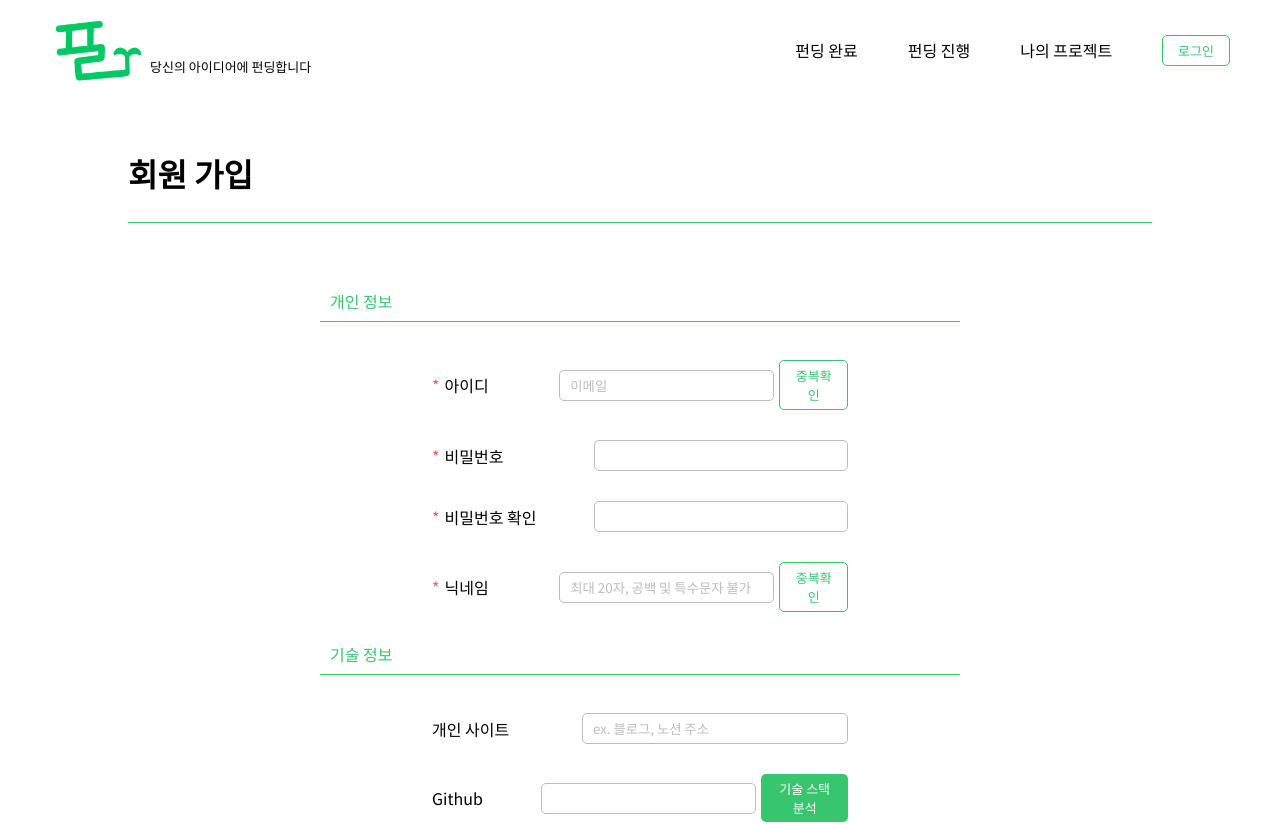
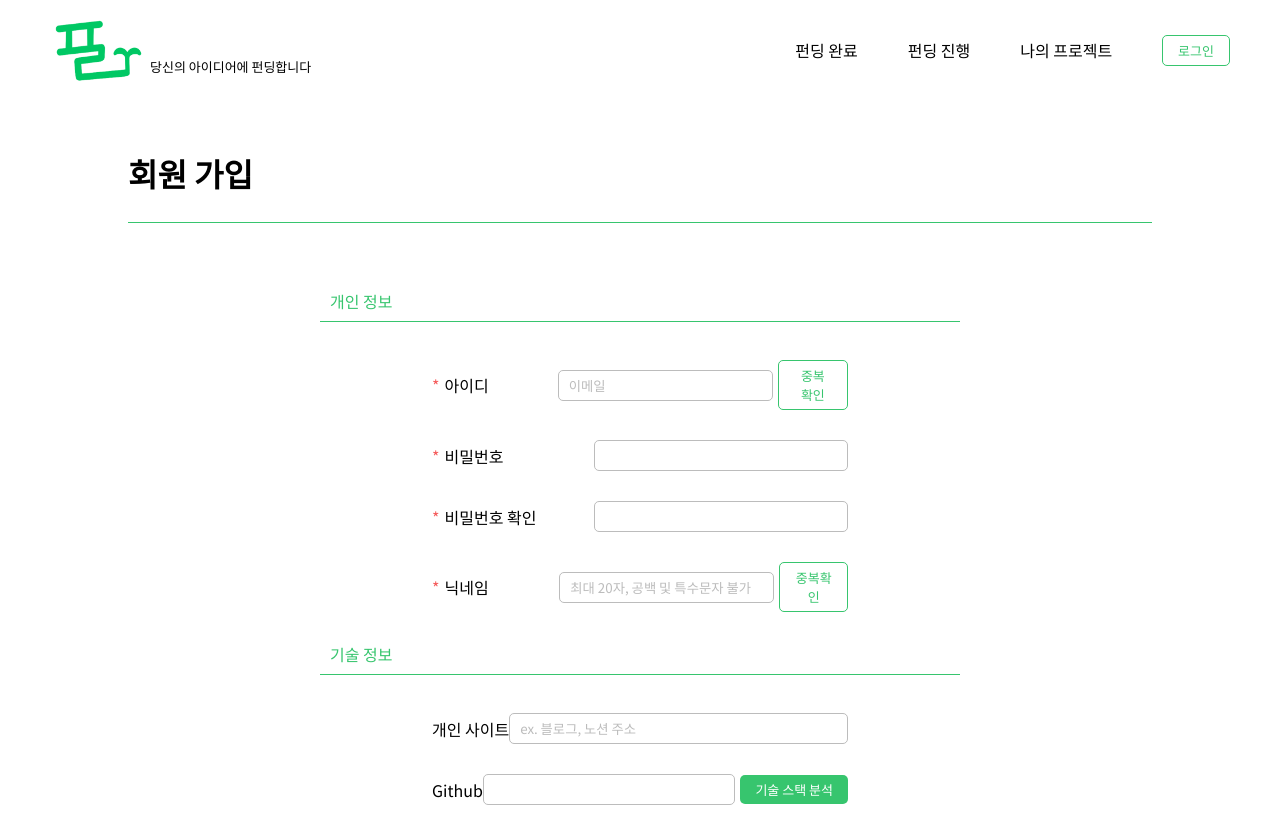
Before and after one commit to PLANDING/Planding-FrontEnd, a React (Create React App) app: page /register in a window 1280 px wide. Shown: the top 824 px of the page. Built offline with nearby package versions, Linux system fonts and the light colour scheme.

Commit message:
[FEAT & REFACT] : apply register reducer & refactoring Register

```diff
--- /dev/null
+++ b/src/components/Register/EmailForm.jsx
@@ -0,0 +1,49 @@
+import axios from 'axios';
+import { useState } from 'react';
+import { useDispatch, useSelector } from 'react-redux';
+import { setCheckInfo, setRegsiterInfo } from '../../modules/register';
+import { Label, Point } from '../../pages/Register';
+import GreenBtn, { GreenBorderBtn } from '../common/Button';
+import { Notice, Wrapper } from './PersonalInfo';
+
+const EmailForm = () => {
+  const { registerInfo, checkInfo } = useSelector((state) => state.register);
+  const dispatch = useDispatch();
+
+  const [notice, setNotice] = useState();
+  const [checkExisted, setCheckExisted] = useState(false);
+  const onClickCheckHandler = () => {
+    axios.get(`/auth/check/email/${registerInfo.email}`).then((res) => {
+      setNotice(res.data.isExisted ? '이미 가입된 이메일입니다.' : '');
+      setCheckExisted(!res.data.isExisted);
+    });
+  };
+
+  const onChangeInfo = (e) => {
+    const {
+      target: { name, value },
+    } = e;
+    dispatch(setRegsiterInfo({ ...registerInfo, [name]: value }));
+    dispatch(setCheckInfo({ ...checkInfo, [name]: false }));
+  };
+  return (
+    <>
+      <Wrapper className="row-container">
+        <Point>*</Point>
+        <Label>아이디</Label>
+        <input
+          type="email"
+          name="email"
+          value={registerInfo.id}
+          placeholder="이메일"
+          onChange={onChangeInfo}
+        />
+        <GreenBorderBtn type="button" onClick={onClickCheckHandler}>
+          중복 확인
+        </GreenBorderBtn>
+      </Wrapper>
+      {notice && <Notice>{notice}</Notice>}
+    </>
+  );
+};
+export default EmailForm;
--- /dev/null
+++ b/src/components/Register/NickNameForm.jsx
@@ -0,0 +1,54 @@
+import axios from 'axios';
+import { useState } from 'react';
+import { useDispatch, useSelector } from 'react-redux';
+import { setCheckInfo } from '../../modules/register';
+import { Label, Point } from '../../pages/Register';
+import { GreenBorderBtn } from '../common/Button';
+import { Notice, Wrapper } from './PersonalInfo';
+
+const NickNameForm = ({ onChangeInfo }) => {
+  const { registerInfo, checkInfo } = useSelector((state) => state.register);
+  const dispatch = useDispatch();
+
+  const [notice, setNotice] = useState();
+  /*닉네임 형식검사&중복검사*/
+  const onClickValidHandler = () => {
+    let valNick = /^[가-힣a-z0-9]{2,20}$/g;
+    !valNick.test(registerInfo.nickName)
+      ? setNotice('2-20자 영소문자/한글/숫자 [공백 및 특수문자 불가]')
+      : checkExisted();
+  };
+
+  const checkExisted = () => {
+    axios.get(`/auth/check/nickName/${registerInfo.nickName}`).then((res) => {
+      dispatch(
+        setCheckInfo({
+          ...checkInfo,
+          nickName: !res.data.isExisted,
+        }),
+      );
+      setNotice(res.data.isExisted ? '이미 사용중입니다.' : '');
+    });
+  };
+  return (
+    <>
+      <Wrapper className="row-container" checking={checkInfo.nickName && 'nickName'}>
+        <Point>*</Point>
+        <Label>닉네임</Label>
+        <input
+          type="text"
+          name="nickName"
+          value={registerInfo.nickName}
+          placeholder="최대 20자, 공백 및 특수문자 불가"
+          onChange={onChangeInfo}
+          maxLength={20}
+        />
+        <GreenBorderBtn type="button" onClick={onClickValidHandler}>
+          중복확인
+        </GreenBorderBtn>
+      </Wrapper>
+      {notice && <Notice>{notice}</Notice>}
+    </>
+  );
+};
+export default NickNameForm;
--- a/src/components/Register/PersonalInfo.jsx
+++ b/src/components/Register/PersonalInfo.jsx
@@ -1,33 +1,21 @@
-import axios from 'axios';
+import { useDispatch, useSelector } from 'react-redux';
 import styled from 'styled-components';
+import { setCheckInfo, setRegsiterInfo } from '../../modules/register';
 import { Devider, InfoWrapper } from '../../pages/Register';
-import { GreenBorderBtn } from '../common/Button';
+import EmailForm from './EmailForm';
+import NickNameForm from './NickNameForm';
+import PwForm from './PwForm';
 
-const PersonalInfo = ({ registerInfo, onChangeInfo, check, setCheck }) => {
-  const onClickCheck = (type) => {
-    if (type == 'email') {
-      axios.get(`/auth/check/email/${registerInfo.email}`).then((res) =>
-        setCheck((p) => ({
-          ...p,
-          email: res.data.isExisted ? '이미 가입된 이메일입니다.' : '사용 가능',
-        })),
-      );
-    }
-    if (type == 'nickName') {
-      checkedValidNick();
-    }
-  };
-  /*닉네임 형식검사&중복검사*/
-  const checkedValidNick = () => {
-    let valNick = /^[가-힣a-z0-9]{2,20}$/g;
-    !valNick.test(registerInfo.nickName)
-      ? setCheck((p) => ({ ...p, nickName: '2-20자 영소문자/한글/숫자 [공백 및 특수문자 불가]' }))
-      : axios.get(`/auth/check/nickName/${registerInfo.nickName}`).then((res) =>
-          setCheck((p) => ({
-            ...p,
-            nickName: res.data.isExisted ? '이미 사용중입니다.' : '사용 가능',
-          })),
-        );
+const PersonalInfo = () => {
+  const { registerInfo, checkInfo } = useSelector((state) => state.register);
+  const dispatch = useDispatch();
+
+  const onChangeInfoHandler = (e) => {
+    const {
+      target: { name, value },
+    } = e;
+    dispatch(setRegsiterInfo({ ...registerInfo, [name]: value }));
+    dispatch(setCheckInfo({ ...checkInfo, [name]: false }));
   };
   return (
     <>
@@ -36,67 +24,15 @@ const PersonalInfo = ({ registerInfo, onChangeInfo, check, setCheck }) => {
         <hr />
       </Devider>
       <InfoWrapper className="col-container">
-        <Wrapper className="row-container" checking={check.email == '사용 가능' && 'email'}>
-          <span id="point">*</span>
-          <span id="label">아이디</span>
-          <input
-            type="email"
-            name="email"
-            value={registerInfo.id}
-            placeholder="이메일"
-            onChange={onChangeInfo}
-          />
-          <GreenBorderBtn type="button" onClick={() => onClickCheck('email')}>
-            중복확인
-          </GreenBorderBtn>
-        </Wrapper>
-        {check.email == '이미 가입된 이메일입니다.' && <Notice>{check.email}</Notice>}
-        <Wrapper className="row-container">
-          <span id="point">*</span>
-          <span id="label">비밀번호</span>
-          <input
-            type="password"
-            name="pw"
-            value={registerInfo.pw}
-            placeholder=""
-            onChange={onChangeInfo}
-          />
-        </Wrapper>
-        {check.pw != '' && check.pw != '사용 가능' && <Notice>{check.pw}</Notice>}
-        <Wrapper className="row-container" checking={check.pwCheck == '사용 가능' && 'pwCheck'}>
-          <span id="point">*</span>
-          <span id="label">비밀번호 확인</span>
-          <input
-            type="password"
-            name="pwCheck"
-            value={registerInfo.pwCheck}
-            placeholder=""
-            onChange={onChangeInfo}
-          />
-        </Wrapper>
-        {check.pwCheck == '비밀번호가 일치하지 않습니다.' && <Notice>{check.pwCheck}</Notice>}
-        <Wrapper className="row-container" checking={check.nickName == '사용 가능' && 'nickName'}>
-          <span id="point">*</span>
-          <span id="label">닉네임</span>
-          <input
-            type="text"
-            name="nickName"
-            value={registerInfo.nickName}
-            placeholder="최대 20자, 공백 및 특수문자 불가"
-            onChange={onChangeInfo}
-            maxLength={20}
-          />
-          <GreenBorderBtn type="button" onClick={() => onClickCheck('nickName')}>
-            중복확인
-          </GreenBorderBtn>
-        </Wrapper>
-        {check.nickName != '' && check.nickName != '사용 가능' && <Notice>{check.nickName}</Notice>}
+        <EmailForm onChangeInfo={onChangeInfoHandler} />
+        <PwForm />
+        <NickNameForm onChangeInfo={onChangeInfoHandler} />
       </InfoWrapper>
     </>
   );
 };
 export default PersonalInfo;
-const Wrapper = styled.div`
+export const Wrapper = styled.div`
   input[name=${(props) => props.checking}] {
     border: solid 2px #37c56e;
   }
@@ -106,7 +42,7 @@ const Wrapper = styled.div`
     padding: 5px 15px;
   }
 `;
-const Notice = styled.div`
+export const Notice = styled.div`
   font-size: x-small;
   padding-left: 170px;
   color: #f55959;
--- /dev/null
+++ b/src/components/Register/PwForm.jsx
@@ -0,0 +1,70 @@
+import { useState } from 'react';
+import { useDispatch, useSelector } from 'react-redux';
+import { setCheckInfo, setRegsiterInfo } from '../../modules/register';
+import { Label, Point } from '../../pages/Register';
+import { Notice, Wrapper } from './PersonalInfo';
+
+const PwForm = () => {
+  const { registerInfo, checkInfo } = useSelector((state) => state.register);
+  const dispatch = useDispatch();
+
+  const [pwNotice, setPwNotice] = useState();
+  const [pwChecknotice, setPwCheckNotice] = useState();
+  const onChangeInfo = (e) => {
+    const {
+      target: { name, value },
+    } = e;
+    dispatch(setRegsiterInfo({ ...registerInfo, [name]: value }));
+
+    name === 'pw' && checkedValidPW(value);
+    name === 'pwCheck' && pwCompareHandler(value);
+  };
+
+  /* 비밀번호 조건 검사 */
+  const checkedValidPW = (value) => {
+    let valPw = /^(?=.*[a-zA-z])(?=.*[0-9])(?=.*[$`~!@$!%*#^?&\\(\\)\-_=+]).{8,16}$/g;
+
+    if (!valPw.test(value)) {
+      setPwNotice('8-16자, 숫자/영문/특수문자 각 1자리 이상');
+    } else {
+      value.search(/\s/) != -1
+        ? setPwNotice('8-16자, 숫자/영문/특수문자 각 1자리 이상')
+        : dispatch(setCheckInfo({ ...checkInfo, pw: true }));
+    }
+  };
+  /* 비밀번호 조건 검사 */
+  const pwCompareHandler = (value) => {
+    const isSame = registerInfo.pw === value;
+    !isSame && setPwCheckNotice('비밀번호가 일치하지 않습니다.');
+    dispatch(setCheckInfo({ ...checkInfo, pwCheck: isSame }));
+  };
+  return (
+    <>
+      <Wrapper className="row-container">
+        <Point>*</Point>
+        <Label>비밀번호</Label>
+        <input
+          type="password"
+          name="pw"
+          value={registerInfo.pw}
+          placeholder=""
+          onChange={onChangeInfo}
+        />
+      </Wrapper>
+      {!checkInfo.pw && pwNotice && <Notice>{pwNotice}</Notice>}
+      <Wrapper className="row-container" checking={checkInfo.pwCheck && 'pwCheck'}>
+        <Point>*</Point>
+        <Label>비밀번호 확인</Label>
+        <input
+          type="password"
+          name="pwCheck"
+          value={registerInfo.pwCheck}
+          placeholder=""
+          onChange={onChangeInfo}
+        />
+      </Wrapper>
+      {!checkInfo.pwCheck && pwChecknotice && <Notice>{pwChecknotice}</Notice>}
+    </>
+  );
+};
+export default PwForm;
--- a/src/pages/Register.jsx
+++ b/src/pages/Register.jsx
@@ -7,66 +7,30 @@ import SkillInfo from '../components/Register/SkillInfo';
 import TopDiv from '../components/common/TopDIv';
 import axios from 'axios';
 import { useHistory } from 'react-router';
+import { useSelector } from 'react-redux';
 
 const Register = () => {
+  const { registerInfo, checkInfo } = useSelector((state) => state.register);
   const history = useHistory();
-  const [registerInfo, setRegisterInfo] = useState({
-    email: '',
-    pw: '',
-    pwCheck: '',
-    nickName: '',
-    site: '',
-    github: '',
-  });
-  const [check, setCheck] = useState({
-    email: '',
-    pw: '',
-    pwCheck: '',
-    nickName: '',
-  });
 
   const [interestArr, setInterestArr] = useState([]);
   const [skillArr, setSkillArr] = useState([]);
 
   const onChangeInfo = (e) => {
+    /*
     const {
       target: { name, value },
     } = e;
 
     setRegisterInfo((prev) => ({ ...prev, [name]: value }));
-    /* 중복확인 및 일치 여부 판별 */
-    name === 'email' && setCheck((p) => ({ ...p, email: '' }));
-    name === 'nickName' && setCheck((p) => ({ ...p, nickName: '' }));
-    name === 'pw' && checkedValidPW(value);
-    name === 'pwCheck' &&
-      setCheck((p) => ({
-        ...p,
-        pwCheck: registerInfo.pw == value ? '사용 가능' : '비밀번호가 일치하지 않습니다.',
-      }));
-  };
-
-  /* 비밀번호 조건 검사 */
-  const checkedValidPW = (value) => {
-    let valPw = /^(?=.*[a-zA-z])(?=.*[0-9])(?=.*[$`~!@$!%*#^?&\\(\\)\-_=+]).{8,16}$/g;
-
-    if (!valPw.test(value)) {
-      setCheck((p) => ({ ...p, pw: '8-16자, 숫자/영문/특수문자 각 1자리 이상' }));
-    } else {
-      value.search(/\s/) != -1
-        ? setCheck((p) => ({ ...p, pw: '8-16자, 숫자/영문/특수문자 각 1자리 이상' }))
-        : setCheck((p) => ({ ...p, pw: '사용 가능' }));
-    }
+    name === 'email' && setCheck((p) => ({ ...p, email: false }));
+    name === 'nickName' && setCheck((p) => ({ ...p, nickName: false })); */
   };
 
   const onSubmit = (e) => {
     e.preventDefault();
     try {
-      if (
-        check.email !== '사용 가능' ||
-        check.pw !== '사용 가능' ||
-        check.pwCheck !== '사용 가능' ||
-        check.nickName !== '사용 가능'
-      ) {
+      if (checkInfo.email && checkInfo.pw && checkInfo.pwCheck && checkInfo.nickName) {
         throw new Error('기재사항 조건들을 확인해주세요.');
       }
       if (registerInfo.email === '' || registerInfo.pw === '' || registerInfo.nickName === '') {
@@ -88,12 +52,7 @@ const Register = () => {
       <div className="main-container">
         <TopDiv pageLabel={'회원 가입'} />
         <Form className="col-container" onSubmit={onSubmit}>
-          <PersonalInfo
-            registerInfo={registerInfo}
-            onChangeInfo={onChangeInfo}
-            check={check}
-            setCheck={setCheck}
-          />
+          <PersonalInfo onChangeInfo={onChangeInfo} />
           <SkillInfo
             registerInfo={registerInfo}
             onChangeInfo={onChangeInfo}
@@ -122,13 +81,13 @@ const Form = styled.form`
     align-self: center;
     margin-top: 30px;
   }
-  #point {
-    color: #f55959;
-    margin-right: 5px;
-  }
-  #label {
-    width: 150px;
-  }
+`;
+export const Point = styled.span`
+  color: #f55959;
+  margin-right: 5px;
+`;
+export const Label = styled.span`
+  width: 150px;
 `;
 export const Devider = styled.div`
   span {
```
